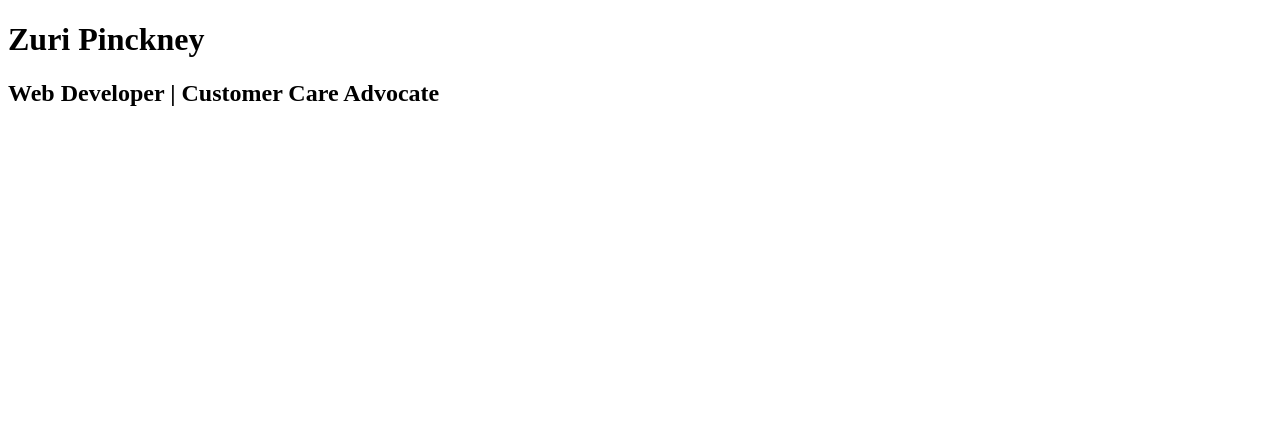
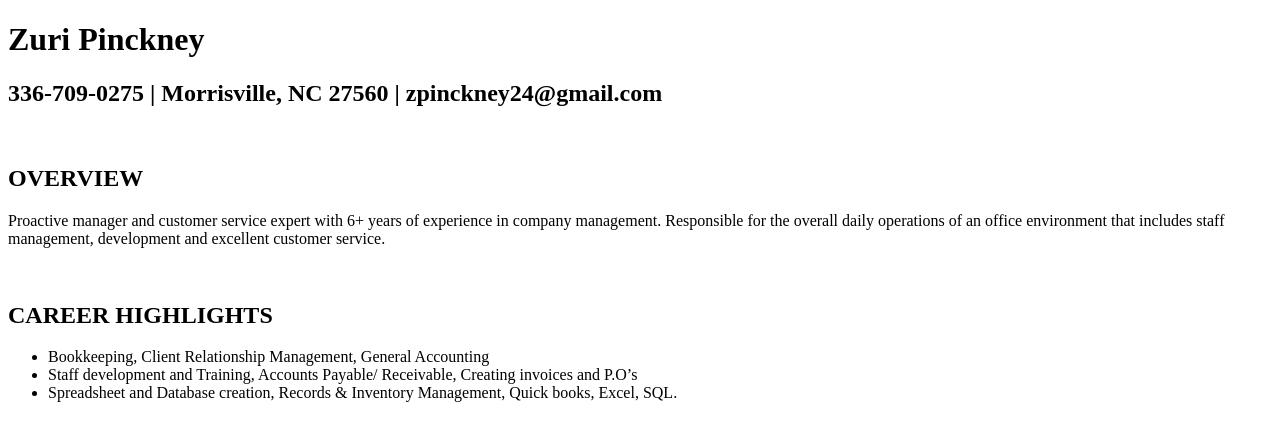
Before and after one commit to FutureWebDevZP/FutureWebDevZP.github.io, a plain HTML site: page Resume.html in a window 1280 px wide. Drawn offline with Linux system fonts and the light colour scheme.

Commit message:
made changes to resume

```diff
--- a/Resume.html
+++ b/Resume.html
@@ -1,15 +1,38 @@
 <!DOCTYPE html>
-<html lang="en">
+<html>
   <head>
-    <meta charset="UTF-8" />
-    <meta http-equiv="X-UA-Compatible" content="IE=edge" />
-    <meta name="viewport" content="width=device-width, initial-scale=1.0" />
-    <title>My Resume</title>
+    <title>Zuri Pinckney</title>
   </head>
-  <body>
-    <div>
-      <h1>Zuri Pinckney</h1>
-      <h2>Web Developer | Customer Care Advocate</h2>
-    </div>
-  </body>
 </html>
+<body>
+  <header>
+    <h1>Zuri Pinckney</h1>
+    <h2>336-709-0275 | Morrisville, NC 27560 | zpinckney24@gmail.com</h2>
+  </header>
+</body>
+
+<main>
+  <aside>
+    <br />
+    <h2>OVERVIEW</h2>
+    <p>
+      Proactive manager and customer service expert with 6+ years of experience
+      in company management. Responsible for the overall daily operations of an
+      office environment that includes staff management, development and
+      excellent customer service.
+    </p>
+    <br />
+    <h2>CAREER HIGHLIGHTS</h2>
+    <ul>
+      <li>Bookkeeping, Client Relationship Management, General Accounting</li>
+      <li>
+        Staff development and Training, Accounts Payable/ Receivable, Creating
+        invoices and P.O’s
+      </li>
+      <li>
+        Spreadsheet and Database creation, Records & Inventory Management, Quick
+        books, Excel, SQL.
+      </li>
+    </ul>
+  </aside>
+</main>
```
